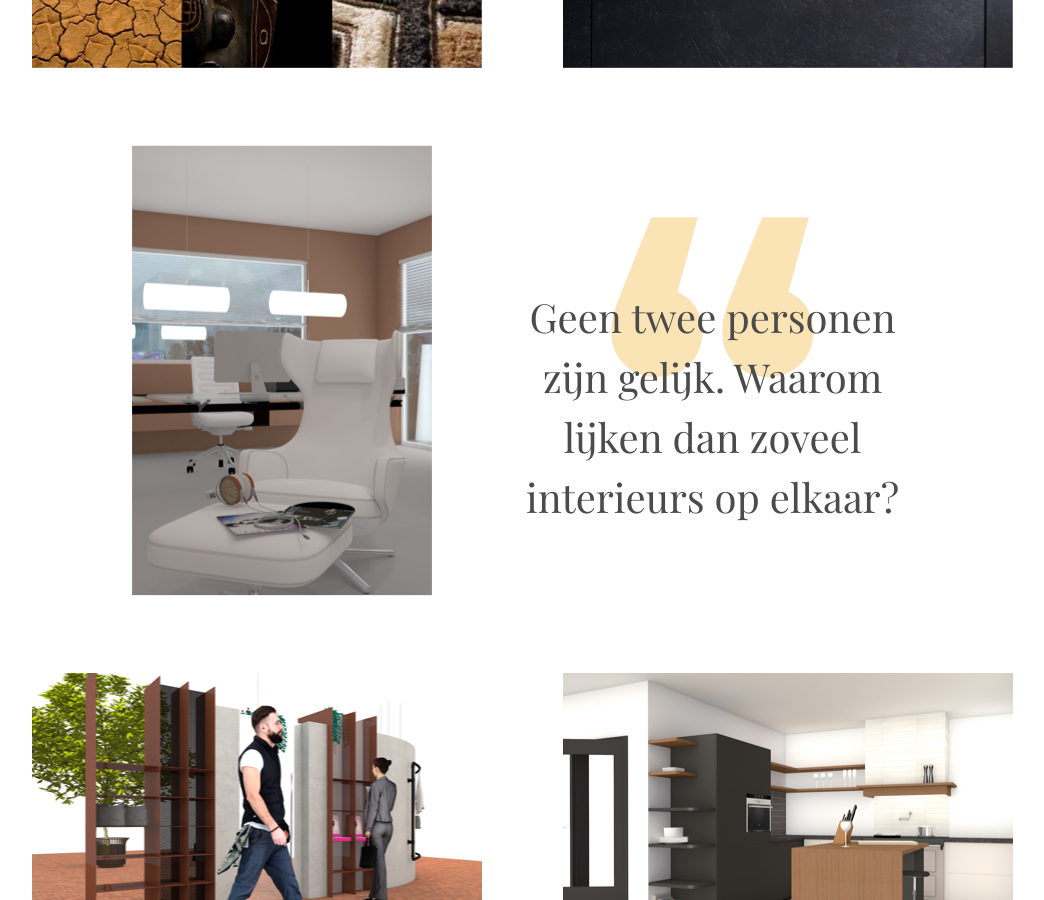
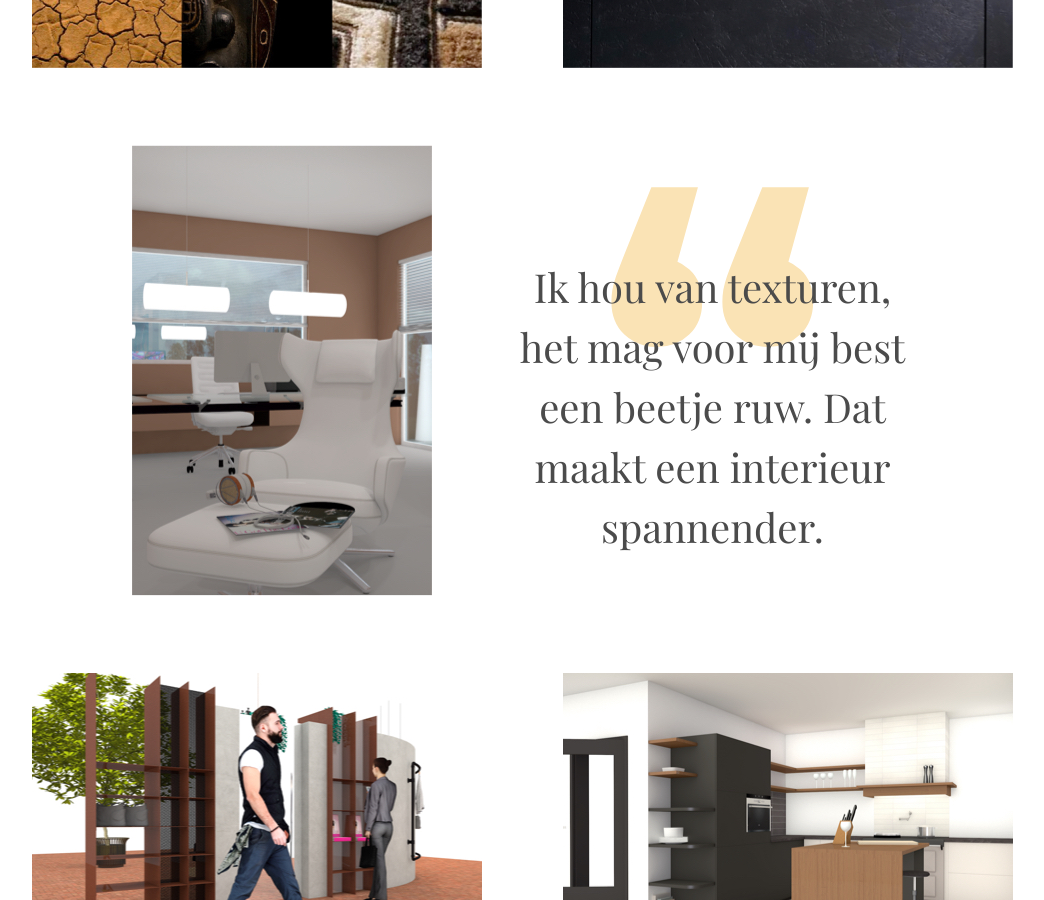
Before and after one commit to babsgosgens/babsgosgens, a Jekyll site: the page built from pages/index.md, in a window 1280 px wide and 900 px high, scrolled down 969 px. Shown: the whole window, without its empty margins (118-1162 px from the left). Built offline with Jekyll 4.4.1, drawn with Linux system fonts in a browser that asks for light colours; some web fonts are replaced.

Commit message:
dark-theme

```diff
--- a/_layouts/home.html
+++ b/_layouts/home.html
@@ -40,7 +40,7 @@
                 </li>
                 {% if forloop.index == 3 %}
                 <li class="grid-item element-item quote-item {{ item.state | default: 'animate' }}">
-                    Geen twee personen zijn gelijk. Waarom lijken dan zoveel interieurs op elkaar?
+                    Ik hou van texturen, het mag voor mij best een beetje ruw. Dat maakt een interieur spannender.
                 </li>
                 {% endif %}
                 {% endfor %}
```
